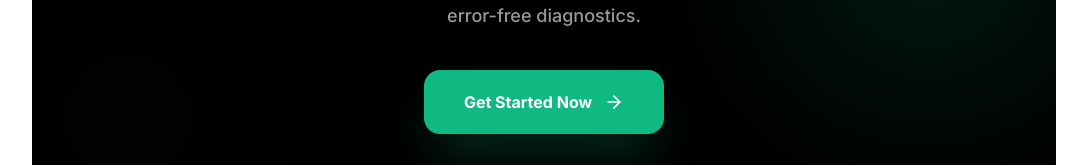
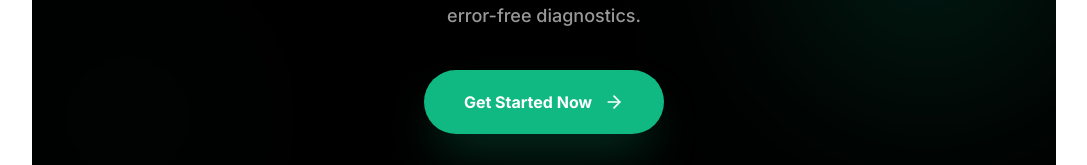
Before and after one commit to Muhinde234/visionDx, a Next.js app in the folder vision-web/: page / in a window 1280 px wide. Shown: the part 2026-2191 px from the top of the page, without its empty margins (96-1183 px from the left). Built offline with nearby package versions, Linux system fonts and the light colour scheme; no server answers.

Commit message:
add final touch on the UI

```diff
--- a/vision-web/app/page.tsx
+++ b/vision-web/app/page.tsx
@@ -251,7 +251,7 @@ export default function LandingPage() {
         </motion.div>
       </section>
 
-      {/* ---------- Features with 3D tilt cards ---------- */}
+
       <section id="features" className="py-24 px-6 max-w-7xl mx-auto w-full">
         <motion.div
           initial={{ opacity: 0, y: 20 }}
@@ -280,7 +280,7 @@ export default function LandingPage() {
               whileInView={{ opacity: 1, y: 0 }}
               viewport={{ once: true }}
               transition={{ delay: i * 0.1, duration: 0.5 }}
-              // 3D tilt on hover
+
               whileHover={{
                 rotateY: 5,
                 rotateX: -5,
@@ -289,7 +289,7 @@ export default function LandingPage() {
               style={{ transformStyle: "preserve-3d", perspective: 1000 }}
               className="group relative bg-surface dark:bg-dark/40 p-8 rounded-[2rem] border border-primary/15 hover:border-primary transition-all duration-500"
             >
-              {/* Hover glow */}
+
               <div className="absolute inset-0 bg-primary/0 group-hover:bg-primary/[0.02] rounded-[2rem] transition-colors" />
 
               <div className="relative" style={{ transformStyle: "preserve-3d" }}>
@@ -332,7 +332,7 @@ export default function LandingPage() {
         </div>
       </section>
 
-      {/* ---------- CTA with 3D card ---------- */}
+
       <section className="py-24 px-6">
         <motion.div
           initial={{ opacity: 0, y: 30 }}
@@ -341,7 +341,7 @@ export default function LandingPage() {
           transition={{ duration: 0.6 }}
           className="max-w-5xl mx-auto bg-black dark:bg-primary/10 rounded-[3rem] p-12 md:p-20 text-center relative overflow-hidden"
         >
-          {/* Animated glow behind */}
+
           <div className="absolute top-0 right-0 w-64 h-64 bg-primary/20 blur-[100px] rounded-full pointer-events-none" />
           <motion.div
             className="absolute bottom-0 left-0 w-48 h-48 bg-primary/10 blur-[80px] rounded-full pointer-events-none"
@@ -364,7 +364,7 @@ export default function LandingPage() {
           >
             <Link
               href="/login"
-              className="inline-flex items-center gap-3 px-10 py-5 bg-primary hover:bg-primary-hover text-white rounded-2xl font-bold transition-all shadow-2xl shadow-primary/30"
+              className="inline-flex items-center gap-3 px-10 py-5 bg-primary hover:bg-primary-hover text-white rounded-full font-bold transition-all shadow-2xl shadow-primary/30"
             >
               Get Started Now
               <motion.span
```
